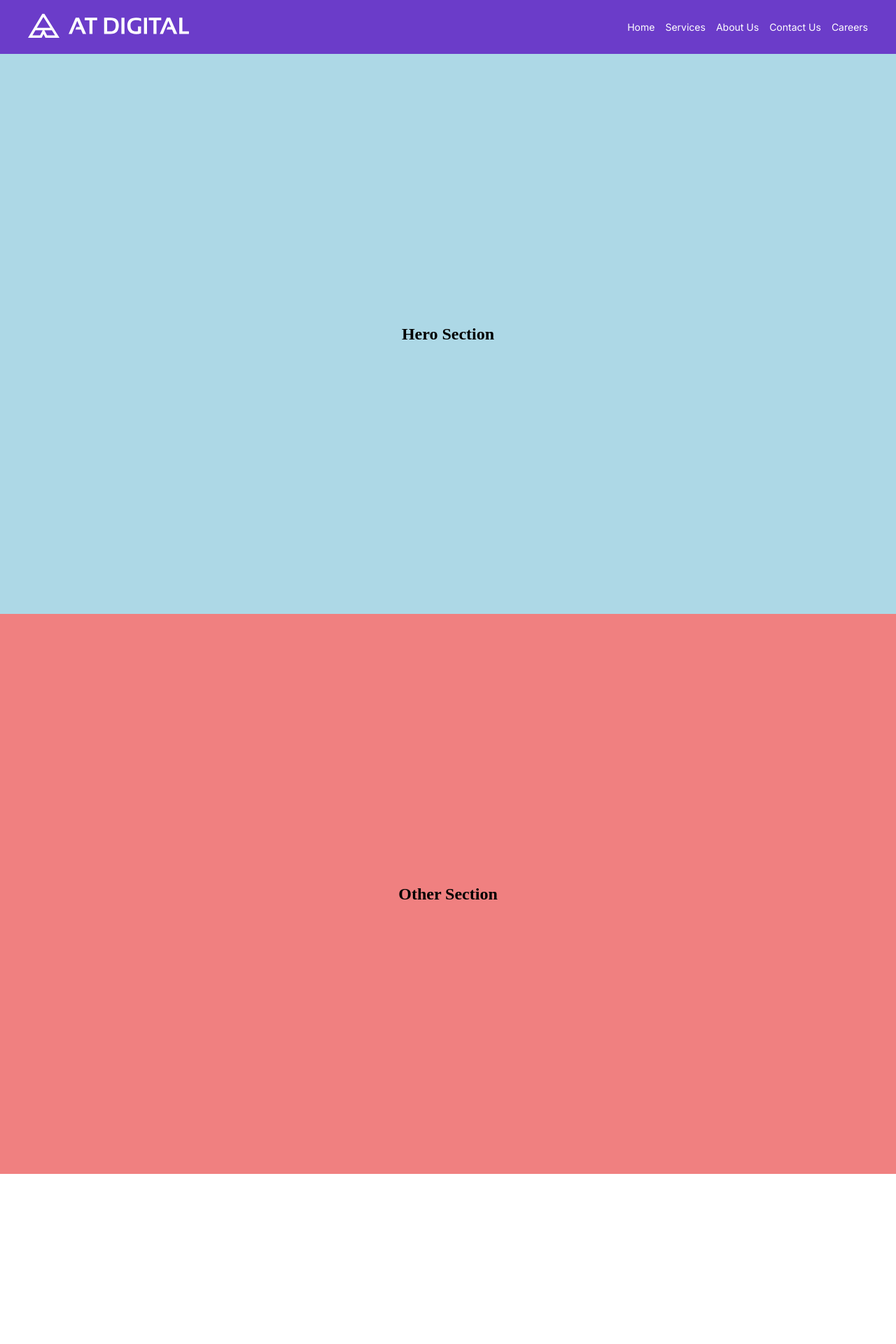
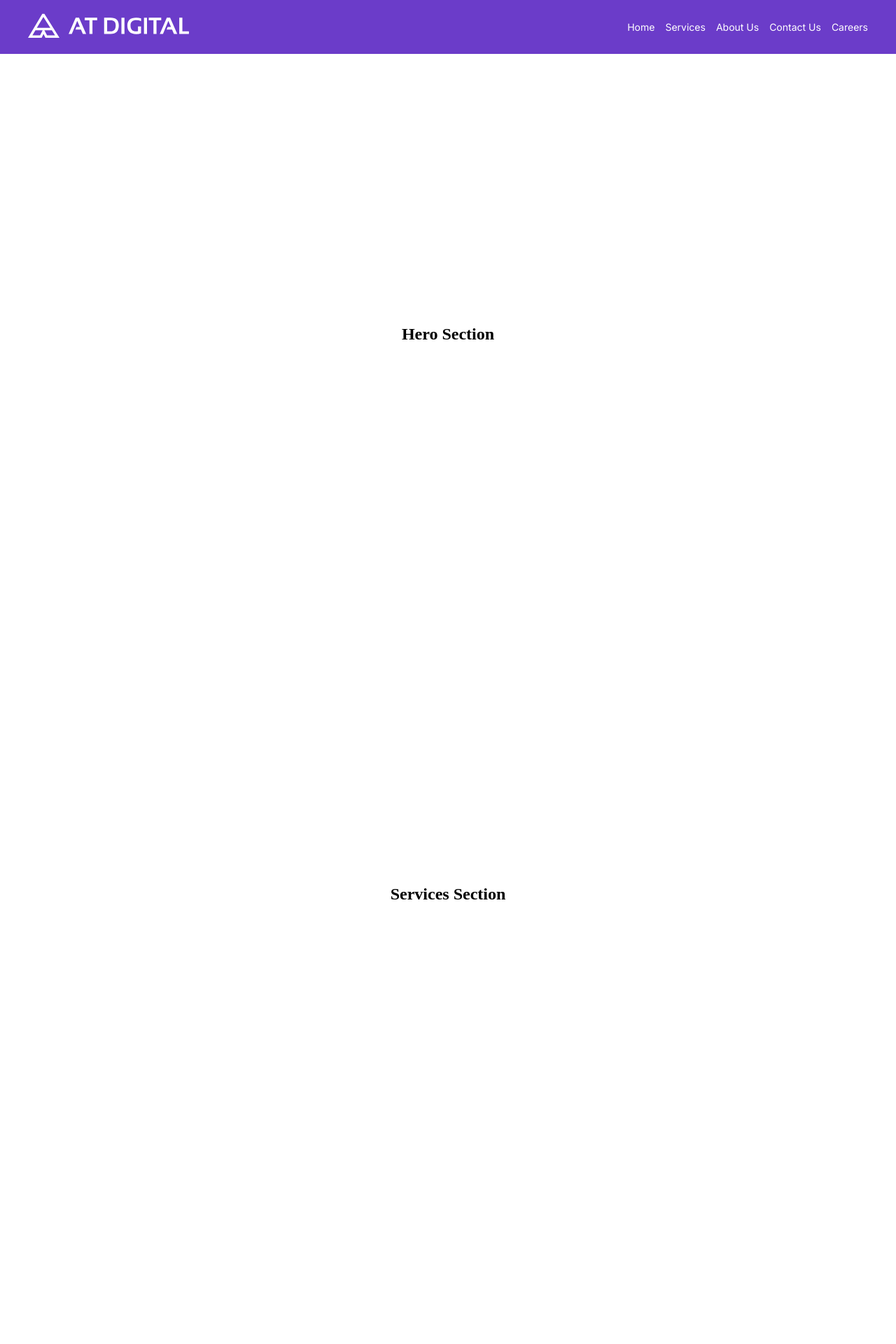
Before and after one commit to SasithaLakshan/FE_Dev_Project, a React (Vite) app: page / in a window 1280 px wide. Shown: the top 1920 px of the page at 70% size. Before the commit the page ends 1677 px from the top, so only its background shows below. Built offline with nearby package versions, Linux system fonts and the light colour scheme.

Commit message:
Footer Component

```diff
--- a/src/App.jsx
+++ b/src/App.jsx
@@ -1,5 +1,6 @@
 import './App.scss'
 import Header from './components/header'
+import Footer from './components/footer'
 import heroImage from './assets/Hero.png'
 
 function App() {
@@ -7,13 +8,23 @@ function App() {
     <>
     <Header/>
     <main>
-      <section className='hero_section'>
+      <section id='hero_section'>
         <h1>Hero Section</h1>
       </section>
-      <section className='other_section'>
-        <h1>Other Section</h1>
+      <section id='services_section'>
+        <h1>Services Section</h1>
+      </section>
+      <section id='about_section'>
+        <h1>About Section</h1>
+      </section>
+      <section id='contact_section'>
+        <h1>Contact Section</h1>
+      </section>
+      <section id='career_section'>
+        <h1>Career Section</h1>
       </section>
     </main>
+    <Footer/>
     </>
   )
 }
--- a/src/App.scss
+++ b/src/App.scss
@@ -1,3 +1,7 @@
+html{
+  scroll-behavior: smooth;
+}
+
 main{
   margin: 0 auto;
   width: 100%;
```
